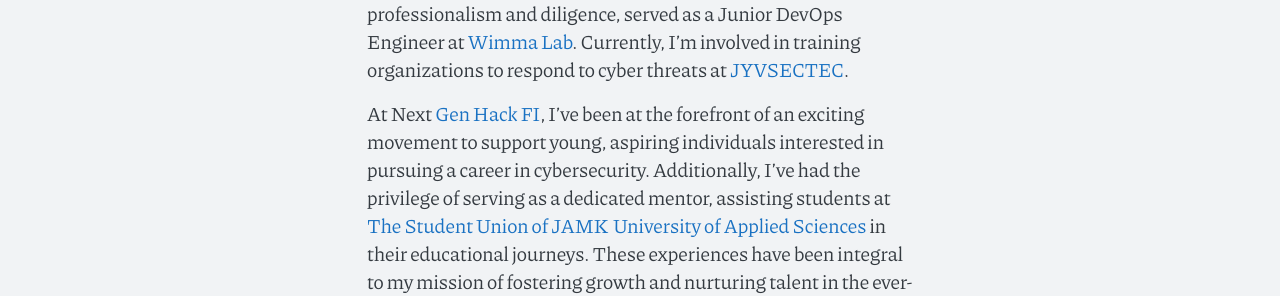
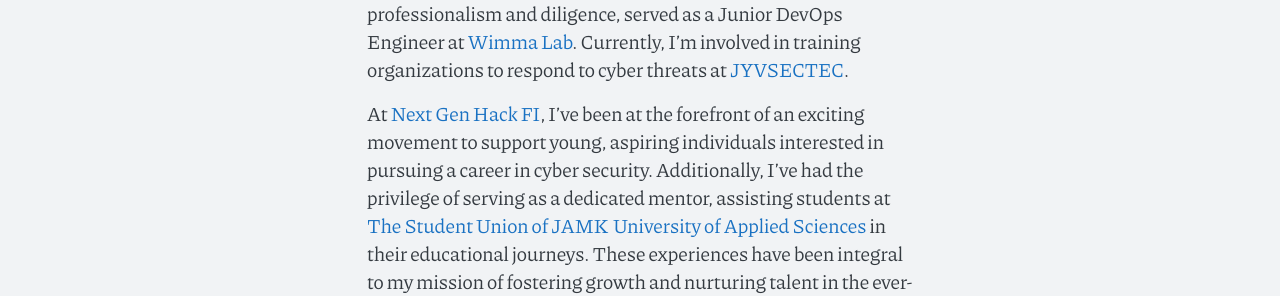
Before and after one commit to Herkkomehtala/Herkkomehtala.github.io, a Jekyll site: the page built from index.md, in a window 1280 px wide. Shown: the part 1307-1603 px from the top of the page. Built offline with Jekyll 4.4.1, drawn with Linux system fonts in a browser that asks for light colours.

Commit message:
update site, fix typo

```diff
--- a/index.md
+++ b/index.md
@@ -11,6 +11,6 @@ I'm a student specializing in Cyber Security at Jyväskylä University of Applie
 
 I have gained expertise in various roles within the cyber security and IT industry. I've worked as a software developer with the [Finnish Defence Forces](https://puolustusvoimat.fi/en/frontpage) where I gained a recommendation for professionalism and diligence, served as a Junior DevOps Engineer at [Wimma Lab](https://www.wimmalab.org/). Currently, I'm involved in training organizations to respond to cyber threats at [JYVSECTEC](https://jyvsectec.fi/).
 
-At Next [Gen Hack FI](https://nextgenhack.fi/), I've been at the forefront of an exciting movement to support young, aspiring individuals interested in pursuing a career in cybersecurity. Additionally, I've had the privilege of serving as a dedicated mentor, assisting students at [The Student Union of JAMK University of Applied Sciences](https://www.jamko.fi/en/) in their educational journeys. These experiences have been integral to my mission of fostering growth and nurturing talent in the ever-evolving landscape of cybersecurity and education.
+At [Next Gen Hack FI](https://nextgenhack.fi/), I've been at the forefront of an exciting movement to support young, aspiring individuals interested in pursuing a career in cyber security. Additionally, I've had the privilege of serving as a dedicated mentor, assisting students at [The Student Union of JAMK University of Applied Sciences](https://www.jamko.fi/en/) in their educational journeys. These experiences have been integral to my mission of fostering growth and nurturing talent in the ever-evolving landscape of cybersecurity and education.
 
 You can find my CV [here](cv/). I also host an IT and cyber related blog [here](https://aa2958.github.io/blog), where I write about my experiences and other cyber security related topics.
```
